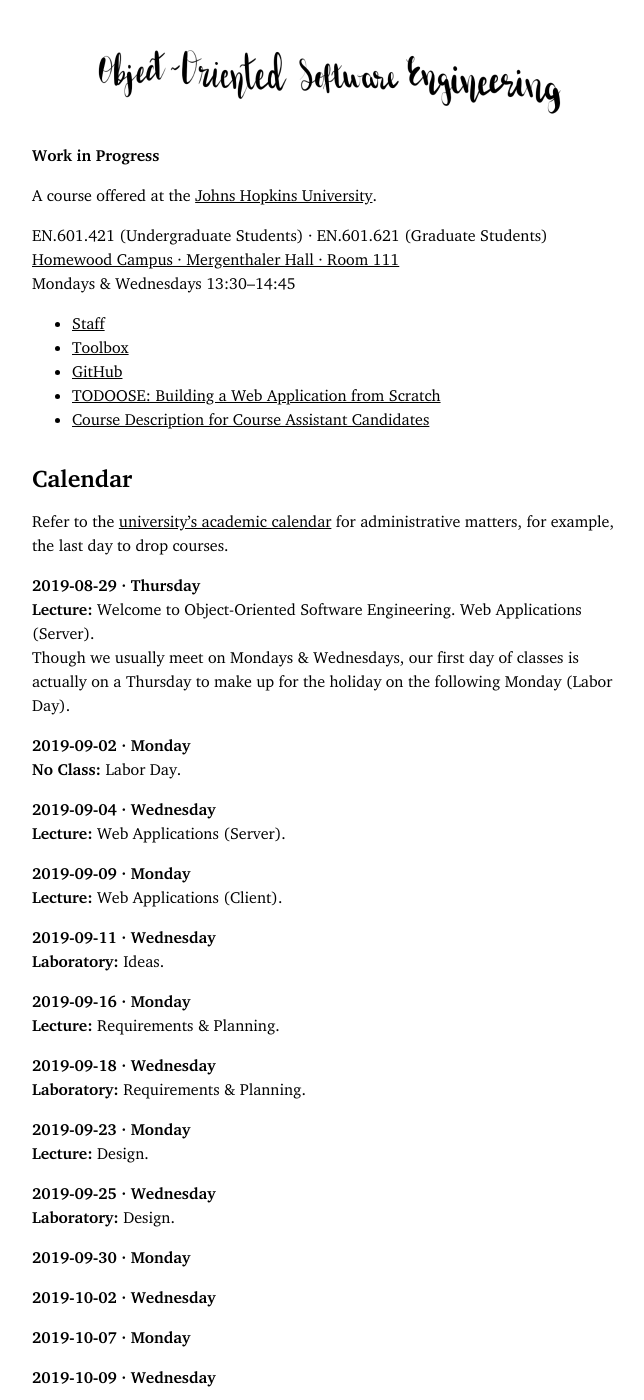
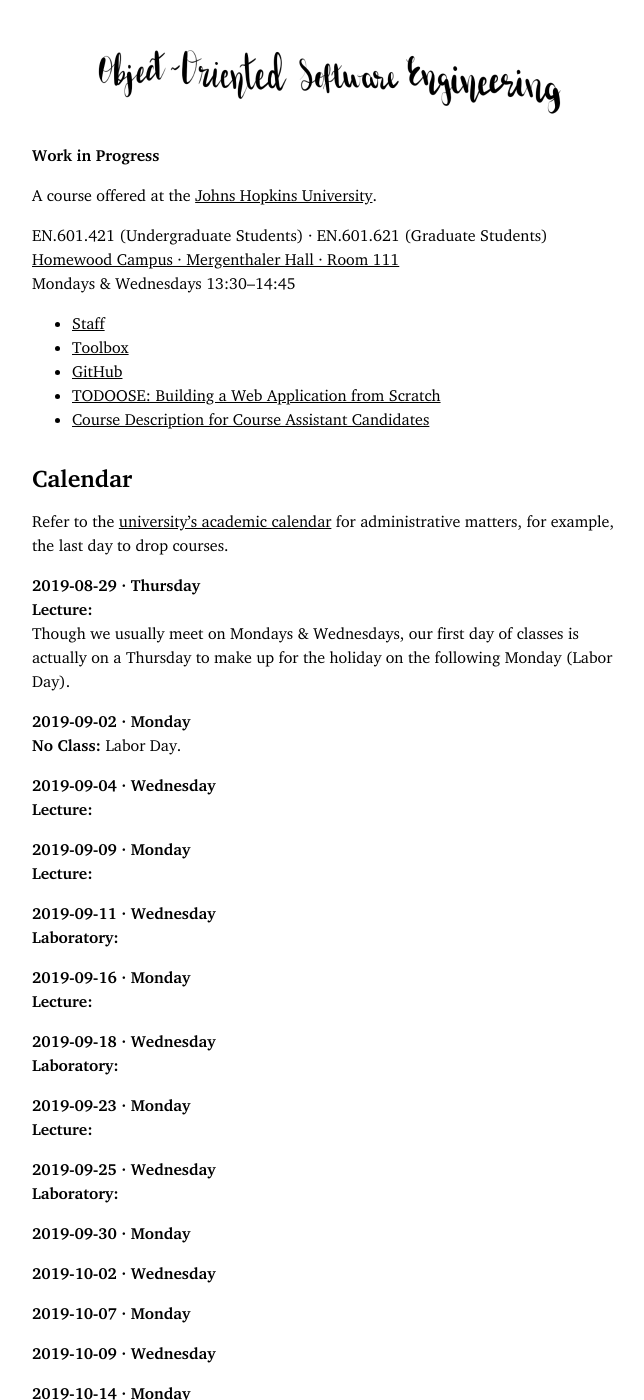
Before and after one commit to skemper/www.jhu-oose.com, a Jekyll site: the page built from index.md, in a window 1280 px wide and 1400 px high. Shown: the whole window, without its empty margins (308-952 px from the left). Built offline with Jekyll 4.4.1, drawn with Linux system fonts in a browser that asks for light colours; our own code applies the rules of GitHub Pages for plain Markdown files.

Commit message:
Remove stuff

```diff
--- a/index.md
+++ b/index.md
@@ -18,32 +18,32 @@ Calendar
 Refer to the [university’s academic calendar](https://studentaffairs.jhu.edu/registrar/wp-content/uploads/sites/23/2017/03/FINAL.academic-calendar-2019-2020.REVISED_4.29.2019.pdf) for administrative matters, for example, the last day to drop courses.
 
 **2019-08-29 · Thursday**
-**Lecture:** Welcome to Object-Oriented Software Engineering. Web Applications (Server).
+**Lecture:**
 Though we usually meet on Mondays & Wednesdays, our first day of classes is actually on a Thursday to make up for the holiday on the following Monday (Labor Day).
 
 **2019-09-02 · Monday**
 **No Class:** Labor Day.
 
 **2019-09-04 · Wednesday**
-**Lecture:** Web Applications (Server).
+**Lecture:**
 
 **2019-09-09 · Monday**
-**Lecture:** Web Applications (Client).
+**Lecture:**
 
 **2019-09-11 · Wednesday**
-**Laboratory:** Ideas.
+**Laboratory:**
 
 **2019-09-16 · Monday**
-**Lecture:** Requirements & Planning.
+**Lecture:**
 
 **2019-09-18 · Wednesday**
-**Laboratory:** Requirements & Planning.
+**Laboratory:**
 
 **2019-09-23 · Monday**
-**Lecture:** Design.
+**Lecture:**
 
 **2019-09-25 · Wednesday**
-**Laboratory:** Design.
+**Laboratory:**
 
 **2019-09-30 · Monday**
 
```
